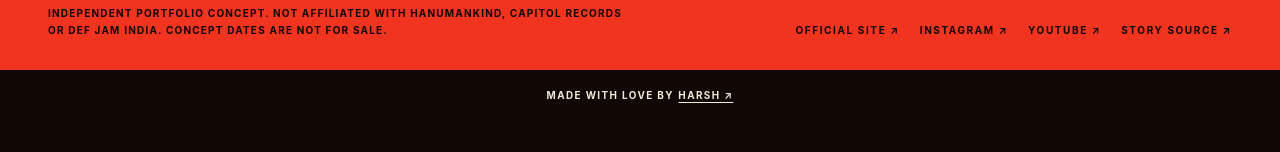
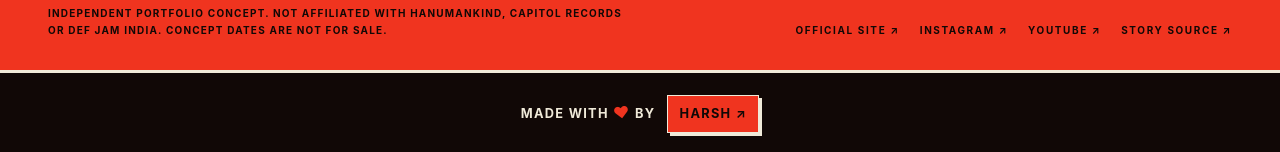
Before and after one commit to 01xharshu/hanumankind-india, a Next.js app: page / in a window 1280 px wide. Shown: the part 8973-9125 px from the top of the page. Before the commit the page ends 9095 px from the top, so only its background shows below. Built offline with nearby package versions, Linux system fonts and the light colour scheme.

Commit message:
Interface update

```diff
--- a/app/globals.css
+++ b/app/globals.css
@@ -1527,28 +1527,53 @@ html[data-palette="mono"] .spotify-frame iframe {
   display: flex;
   position: relative;
   z-index: 2;
+  min-height: 5rem;
+  align-items: center;
   justify-content: center;
-  gap: 0.28rem;
+  gap: 0.75rem;
   margin: 2rem -1.25rem -2rem;
-  border-top: 0;
+  border-top: 3px solid var(--paper);
   background: var(--ink);
   color: var(--paper);
-  padding: 1.15rem 1.25rem;
-  font-family: var(--font-mono), monospace;
-  font-size: 0.62rem;
-  font-weight: 700;
-  letter-spacing: 0.14em;
-  text-transform: uppercase;
+  padding: 1.35rem 1.25rem;
+  font-family: var(--font-mono), monospace;
+  font-size: clamp(0.72rem, 1vw, 0.9rem);
+  font-weight: 700;
+  letter-spacing: 0.1em;
+  text-transform: uppercase;
+}
+
+.footer-credit-heart {
+  display: inline-block;
+  color: var(--flame);
+  font-size: 1.25em;
+  font-style: normal;
+  line-height: 1;
+  transform: rotate(-8deg);
 }
 
 .footer-credit a {
-  text-decoration: underline;
-  text-decoration-thickness: 1px;
-  text-underline-offset: 3px;
+  display: inline-flex;
+  min-height: 2.4rem;
+  align-items: center;
+  border: 1px solid var(--paper);
+  background: var(--flame);
+  color: var(--ink);
+  padding: 0.45rem 0.7rem;
+  text-decoration: none;
+  box-shadow: 3px 3px 0 var(--paper);
+  transition:
+    background-color 180ms ease,
+    color 180ms ease,
+    transform 180ms ease,
+    box-shadow 180ms ease;
 }
 
 .footer-credit a:hover {
-  color: var(--flame);
+  background: var(--paper);
+  color: var(--ink);
+  box-shadow: 5px 5px 0 var(--flame);
+  transform: translate(-2px, -2px);
 }
 
 @keyframes theme-wipe {
@@ -1777,11 +1802,14 @@ html[data-palette="mono"] .spotify-frame iframe {
   }
 
   .footer-credit {
+    min-height: 7rem;
+    flex-direction: column;
+    align-items: flex-start;
     justify-content: flex-start;
     padding-left: 4rem;
     padding-right: 10rem;
-    font-size: 0.52rem;
-    white-space: nowrap;
+    font-size: 0.62rem;
+    white-space: normal;
   }
 
   .official-tracklist li strong {
--- a/app/page.tsx
+++ b/app/page.tsx
@@ -609,7 +609,13 @@ export default function Home() {
           </div>
         </div>
         <div className="footer-credit">
-          <span>Made with love by </span>
+          <span>
+            Made with{" "}
+            <i className="footer-credit-heart" aria-hidden="true">
+              ♥
+            </i>{" "}
+            by
+          </span>
           <a
             href="https://heyaharshu.vercel.app"
             target="_blank"
```
